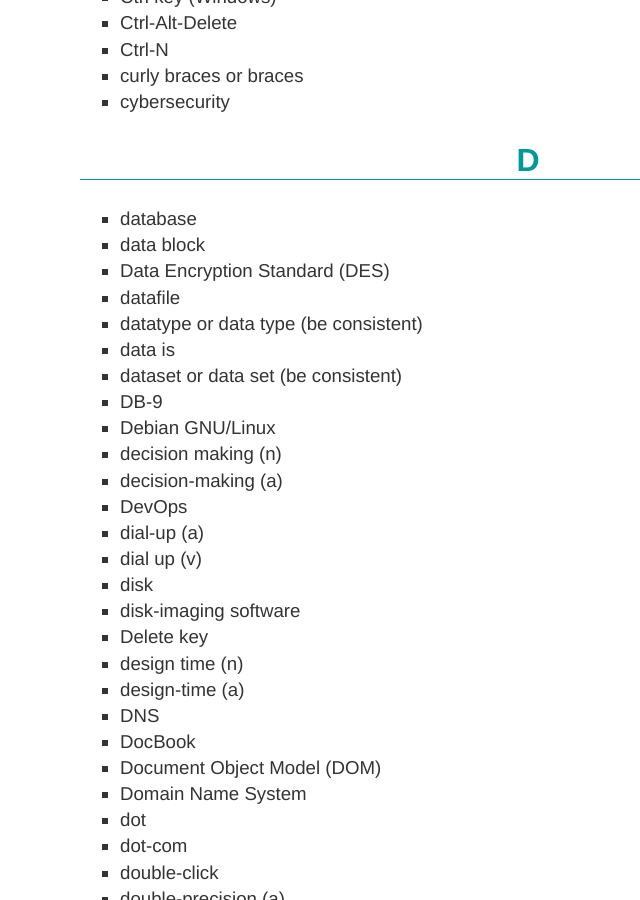
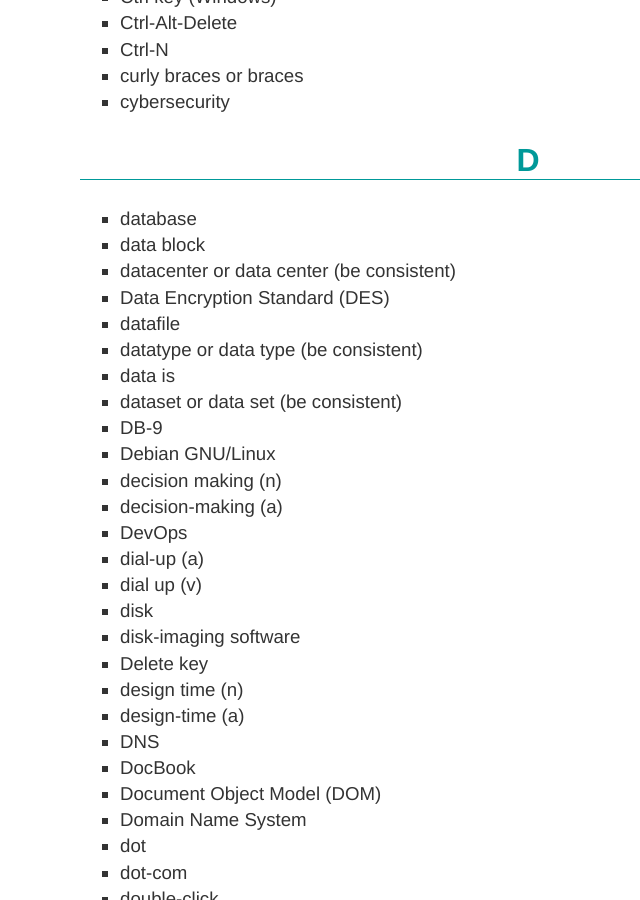
Before and after one commit to oreillymedia/production-resources, a Jekyll site: the page built from styleguide/index.md, in a window 1280 px wide and 900 px high, scrolled down 16300 px. Shown: the whole window, without its empty margins (112-752 px from the left). Built offline with Jekyll 4.4.1, drawn with Linux system fonts in a browser that asks for light colours.

Commit message:
Update index.md
Adding "datacenter or data center (be consistent)" to word list

```diff
--- a/styleguide/index.md
+++ b/styleguide/index.md
@@ -936,6 +936,7 @@
 <h2 id="wordlist-D">D</h2>
 * database
 * data block
+* datacenter or data center (be consistent)
 * Data Encryption Standard (DES)
 * datafile
 * datatype or data type (be consistent)
```
